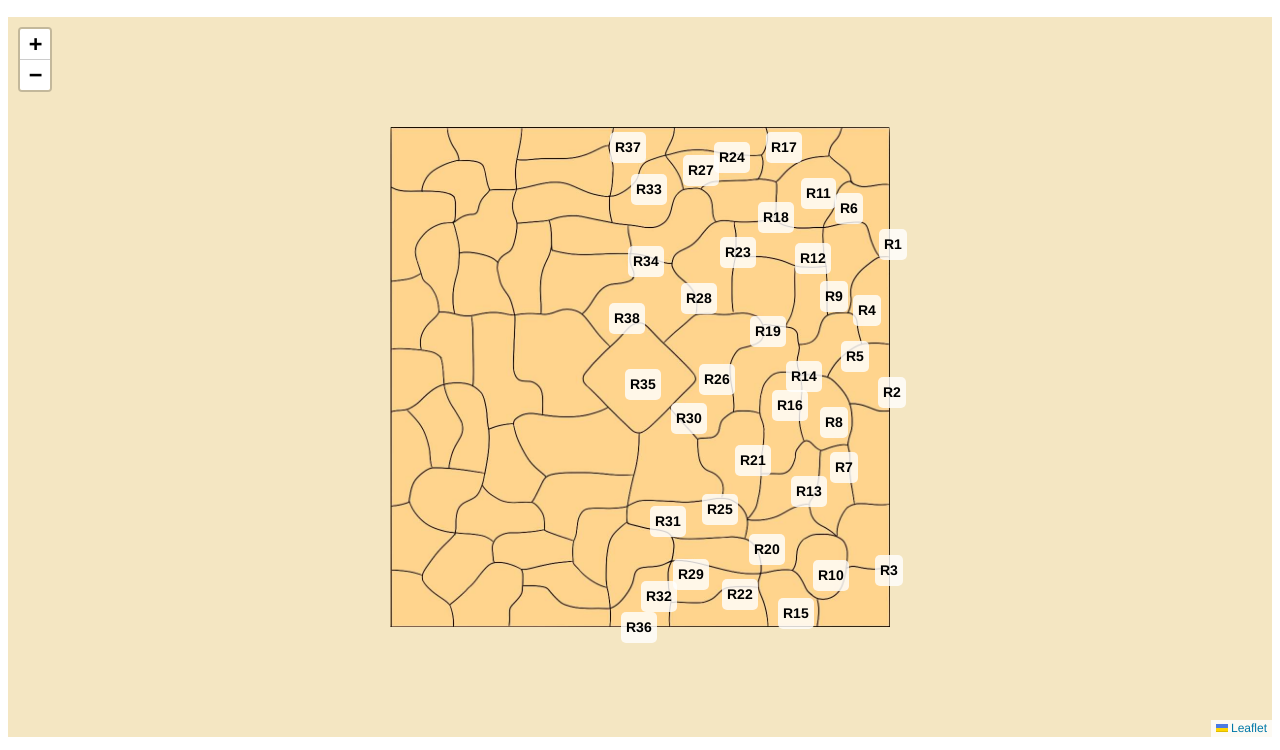
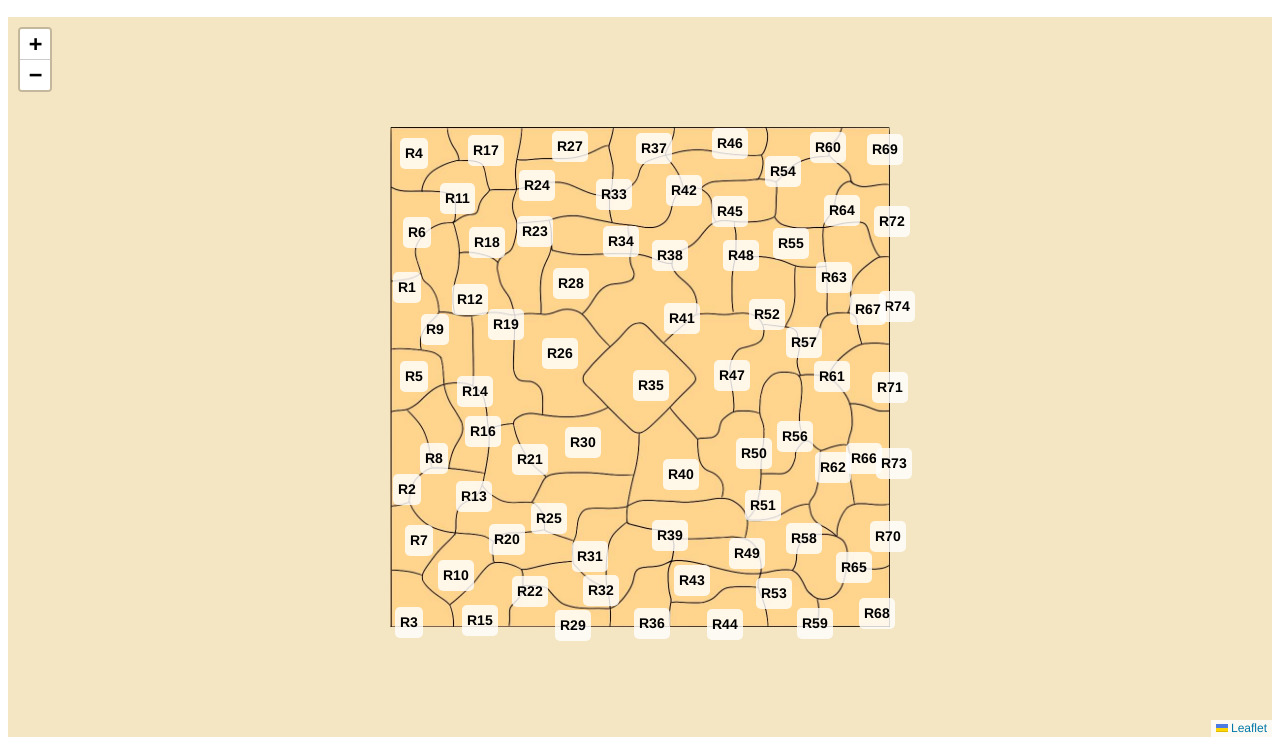
Before and after one commit to Asadonihs/asadonihs.github.io, a plain HTML site: page index.html in a window 1280 px wide. Shown: the part 50-800 px from the top of the page. Drawn offline with nearby package versions, Linux system fonts and the light colour scheme.

Commit message:
Update index.html

```diff
--- a/index.html
+++ b/index.html
@@ -45,26 +45,45 @@
 
         // Koordinaten der erkannten Punkte
         let regions = [
-            { name: "R1", center: [796, 978] }, { name: "R2", center: [500, 976] },
-            { name: "R3", center: [145, 969] }, { name: "R4", center: [664, 926] },
-            { name: "R5", center: [572, 902] }, { name: "R6", center: [869, 890] },
-            { name: "R7", center: [351, 880] }, { name: "R8", center: [441, 860] },
-            { name: "R9", center: [692, 860] }, { name: "R10", center: [134, 846] },
-            { name: "R11", center: [899, 822] }, { name: "R12", center: [769, 810] },
-            { name: "R13", center: [302, 802] }, { name: "R14", center: [532, 792] },
-            { name: "R15", center: [59, 775] }, { name: "R16", center: [474, 763] },
-            { name: "R17", center: [991, 751] }, { name: "R18", center: [851, 735] },
-            { name: "R19", center: [622, 719] }, { name: "R20", center: [186, 718] },
-            { name: "R21", center: [364, 690] }, { name: "R22", center: [97, 664] },
-            { name: "R23", center: [780, 660] }, { name: "R24", center: [971, 648] },
-            { name: "R25", center: [266, 624] }, { name: "R26", center: [527, 618] },
-            { name: "R27", center: [944, 586] }, { name: "R28", center: [689, 582] },
-            { name: "R29", center: [136, 566] }, { name: "R30", center: [448, 562] },
-            { name: "R31", center: [242, 520] }, { name: "R32", center: [92, 502] },
-            { name: "R33", center: [906, 482] }, { name: "R34", center: [763, 476] },
-            { name: "R35", center: [517, 470] }, { name: "R36", center: [30, 462] },
-            { name: "R37", center: [990, 440] }, { name: "R38", center: [649, 438] }
+            { name: "R1", center: [711, 6] }, { name: "R2", center: [307, 6] },
+            { name: "R3", center: [41, 10] }, { name: "R4", center: [978, 20] },
+            { name: "R5", center: [533, 19] }, { name: "R6", center: [821, 25] },
+            { name: "R7", center: [205, 30] }, { name: "R8", center: [368, 59] },
+            { name: "R9", center: [627, 62] }, { name: "R10", center: [135, 95] },
+            { name: "R11", center: [889, 100] }, { name: "R12", center: [686, 124] },
+            { name: "R13", center: [293, 131] }, { name: "R14", center: [502, 134] },
+            { name: "R15", center: [45, 143] }, { name: "R16", center: [422, 150] },
+            { name: "R17", center: [985, 156] }, { name: "R18", center: [800, 158] },
+            { name: "R19", center: [637, 195] }, { name: "R20", center: [207, 197] },
+            { name: "R21", center: [367, 243] }, { name: "R22", center: [102, 244] },
+            { name: "R23", center: [822, 254] }, { name: "R24", center: [914, 257] },
+            { name: "R25", center: [249, 281] }, { name: "R26", center: [579, 303] },
+            { name: "R27", center: [992, 324] }, { name: "R28", center: [719, 326] },
+            { name: "R29", center: [34, 329] }, { name: "R30", center: [401, 349] },
+            { name: "R31", center: [173, 364] }, { name: "R32", center: [104, 386] },
+            { name: "R33", center: [897, 412] }, { name: "R34", center: [803, 426] },
+            { name: "R35", center: [515, 486] }, { name: "R36", center: [38, 488] },
+            { name: "R37", center: [988, 492] }, { name: "R38", center: [775, 523] },
+            { name: "R39", center: [215, 524] }, { name: "R40", center: [336, 545] },
+            { name: "R41", center: [649, 548] }, { name: "R42", center: [904, 552] },
+            { name: "R43", center: [125, 568] }, { name: "R44", center: [37, 633] },
+            { name: "R45", center: [863, 643] }, { name: "R46", center: [999, 643] },
+            { name: "R47", center: [535, 648] }, { name: "R48", center: [774, 665] },
+            { name: "R49", center: [179, 678] }, { name: "R50", center: [379, 691] },
+            { name: "R51", center: [275, 710] }, { name: "R52", center: [657, 717] },
+            { name: "R53", center: [99, 731] }, { name: "R54", center: [943, 750] },
+            { name: "R55", center: [799, 765] }, { name: "R56", center: [412, 774] },
+            { name: "R57", center: [601, 792] }, { name: "R58", center: [208, 792] },
+            { name: "R59", center: [39, 813] }, { name: "R60", center: [990, 839] },
+            { name: "R61", center: [533, 848] }, { name: "R62", center: [351, 849] },
+            { name: "R63", center: [731, 851] }, { name: "R64", center: [864, 868] },
+            { name: "R65", center: [150, 891] }, { name: "R66", center: [368, 911] },
+            { name: "R67", center: [666, 920] }, { name: "R68", center: [59, 937] },
+            { name: "R69", center: [986, 954] }, { name: "R70", center: [212, 960] },
+            { name: "R71", center: [510, 964] }, { name: "R72", center: [842, 967] },
+            { name: "R73", center: [358, 972] }, { name: "R74", center: [673, 977] }
         ];
+
 
         function addRegion(region) {
             let label = L.divIcon({
```
